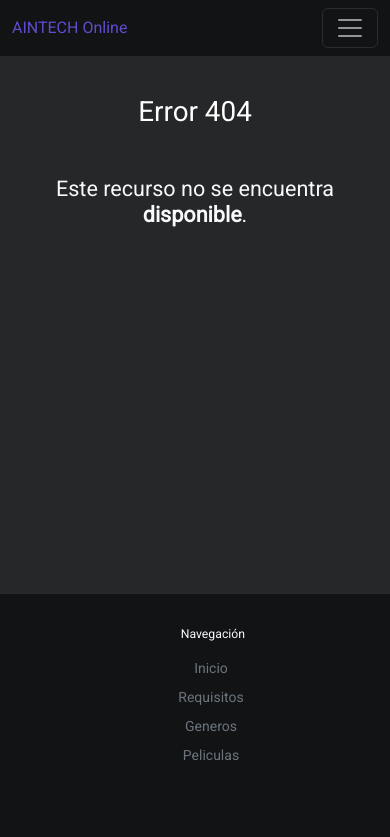
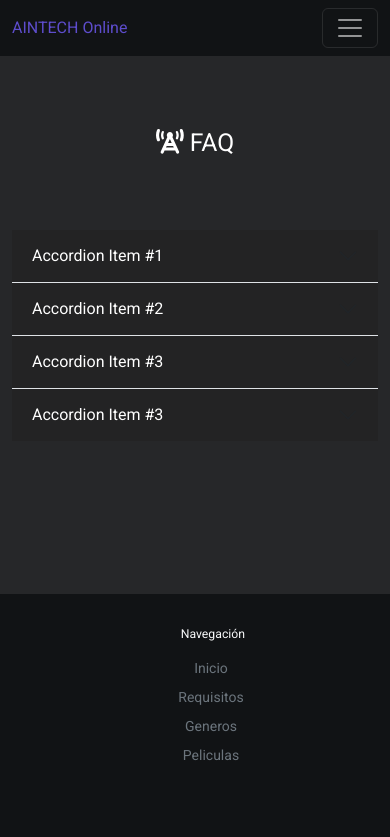
Before and after one commit to silvercrow26/aintech-games-frontend, a React (Vite) app: page /ayuda in a window 390 px wide. Shown: the top 837 px of the page. Built offline with nearby package versions, Linux system fonts and the light colour scheme; no server answers.

Commit message:
FAQpage added

```diff
--- a/src/App.css
+++ b/src/App.css
@@ -737,5 +737,29 @@ footer{
   background:#ccc;
 }
 
+.accordion-button{
+  background-color: #232324 !important;
+  color: white;
+  border: 0px;
+}
+
+.accordion-button:focus {
+  border-color: #262729;
+  box-shadow: none;
+  color: #474bff;
+}
+
+.accordion-button:hover {
+  color: #474bff !important;
+}
+
+.accordion-button.collapsed {
+  color: white;
+}
+
+.accordion-body{
+  background-color: #262729;
+  color: white;
+}
 
 /* BOTON COMPRAR JUEGO  */
--- a/src/games/components/Footer.jsx
+++ b/src/games/components/Footer.jsx
@@ -67,7 +67,7 @@ export const Footer = () => {
               />
             <FontAwesomeIcon
               icon={faYoutube}
-              size="1x "
+              size="1x"
               className=" p-2 rounded-3 text-light iconsFooter"
             />
             <FontAwesomeIcon
--- a/src/games/components/Game/GameCardWithId.jsx
+++ b/src/games/components/Game/GameCardWithId.jsx
@@ -3,9 +3,10 @@ import { useParams } from "react-router-dom";
 import { FontAwesomeIcon } from "@fortawesome/react-fontawesome";
 import { faCartShopping, faGamepad } from "@fortawesome/free-solid-svg-icons";
 import { Disqus, useGameStore } from "../../index";
-
+import { useNavigate } from "react-router-dom";
 
 export const GameCardWithId = () => {
+  const navigate = useNavigate();
   const params = useParams();
   const { games, activeGame, setActiveGame } = useGameStore();
   const url = `${import.meta.env.VITE_API_HOST}/juegos/${params.id}`;
@@ -17,7 +18,9 @@ export const GameCardWithId = () => {
     }
   }, [games]);
 
-  console.log(games);
+  const handleClick = (genre) => {
+    navigate(`/juegos/generos/${genre.normalize("NFD").replace(/[\u0300-\u036f]/g, "").toLowerCase().split(' ').join('-')}`);
+  }
 
   return (
     <>
@@ -95,7 +98,17 @@ export const GameCardWithId = () => {
                           src={activeGame.header_image}
                           className=" gameCardIdWallpaper"
                         />
-                        <p className="text-light  mt-3">Generos: </p>
+                        <p className="text-light  mt-3">
+                          <b>Géneros:</b> {" "}
+                          {activeGame?.detail[0]?.genres.map((dev, i) => {
+                            if (activeGame?.detail[0]?.genres.length - 1 <= i) {
+
+                              return <span key={dev.id} className="text-warning" onClick={() => handleClick(dev.description)}> {dev.description}</span>
+                            }
+                            return <span key={dev.id} className="text-warning" onClick={() => handleClick(dev.description)}> {dev.description}<span className="text-light"> | </span></span>
+                          }
+                          )}
+                        </p>
                         <div className="text-light mb-5 cardDetailGame">
                           <h4>Descripción del juego: </h4>
                           <p
@@ -120,7 +133,7 @@ export const GameCardWithId = () => {
                                   key={i.id}
                                   data-bs-target="#carouselIndice"
                                   data-bs-slide-to={i.id}
-                                  className={(i.id === 0)?`active`:``}
+                                  className={(i.id === 0) ? `active` : ``}
                                   aria-current="true"
                                   aria-label={`"Slide ${i.id + 1}"`}
                                 ></button>
--- a/src/games/components/Game/GameItem.jsx
+++ b/src/games/components/Game/GameItem.jsx
@@ -5,7 +5,7 @@ export const GameItem = ({ games, style }) => {
     return (
         <>
             {games.map(item => (
-                <div data-aos="fade-up" data-aos-duration="500" key={item._id} className={`${style} p-2`}>
+                <div key={item._id} className={`${style} p-2`}>
                     <GameCard {...item} />
                 </div>
             )).reverse()
--- a/src/games/index.js
+++ b/src/games/index.js
@@ -35,6 +35,7 @@ export * from './pages/ErrorPage';
 export * from './pages/PrivacyPolicy';
 export * from './pages/TermsAndConditions';
 export * from './pages/DMCA';
+export * from './pages/FAQPage';
 
 //helpers
 export * from './helpers/getGameDetail';
--- a/src/games/pages/DMCA.jsx
+++ b/src/games/pages/DMCA.jsx
@@ -9,20 +9,30 @@ export const DMCA = () => {
     return (
         <div className='container mt-5 p-5 cardDetailGame'>
             <h4 className='text-center mb-5'>DMCA</h4>
-            <p> {web} pone en conocimiento de las personas autoras, en adelante "{autores}", el presente documento de Ley de derechos de autor del milenio digital (DMCA).</p>
+            <p> {web} pone en conocimiento de las personas autoras, en adelante "{autores}", el presente documento de
+                Ley de derechos de autor del milenio digital (DMCA).</p>
 
             <p>La lectura del mismo permitirá a los {autores} conocer el modo en que {web} recopila y trata la información publicada en la página web.</p>
 
-            <p>{web} recopila información de sus publicaciones de diversos sitios de internet, incluyendo steam, para luego mostrar dicha información a los usuarios. Entre la información recopilada
-                se encuentra el nombre del título(videojuego), requerimientos, especificaciones, desarrolladores, enlaces externos de compra y descarga, esto quiere decir que, {web} en ningun momento aloja
-                en sus servidores dichos enlaces, para estar en correspondencia con la Ley de derechos de autor del milenio digital. Sin embargo {web} eliminará una publicación si los {autores} lo solicitan.
+            <p>{web} recopila información de sus publicaciones de diversos sitios de internet, incluyendo steam, para
+                luego mostrar dicha información a los usuarios. Entre la información recopilada
+                se encuentra el nombre del título(videojuego), requerimientos, especificaciones, desarrolladores, enlaces <b>externos</b> de
+                compra y descarga, esto quiere decir que, {web} en ningun momento aloja
+                en sus servidores dichos enlaces.
             </p>
-            <p>{web} no se responsabiliza por el uso indebido o la mala interpretación que se haga sobre la información mostrada en {web}, para más información, revise los
+            <p>
+                {web} no es responsable del contenido de videojuegos alojado en sitios web de terceros.
+                Por lo tanto, los avisos de infracción de derechos de autor deben dirigirse a los sitios web de terceros
+                responsables donde se aloja el contenido. Si cree que alguno de los contenidos anteriores tiene enlaces a
+                contenido que infringe sus derechos de autor, comuníquese con los sitios web de terceros correspondientes
+                para eliminar su contenido de Internet.
+            </p>
+            <p>{web} no se responsabiliza por el uso indebido o la mala interpretación que se haga sobre la información mostrada en {web}, para más detalles, revise los
                 terminos y condiciones de uso en el siguiente enlace: https://aintech.online/terminos-y-condiciones. {web} tampoco es
                 responsable del material al que se pueda acceder mediante los enlaces a tercernos, esa responsabilidad recae únicamente en dichos sitios web.</p>
 
-            <p>Si es un autor y está en disconformidad o siente que se están infringiendo sus derechos, puede comunicarse con nosotros mediante el correo electrónico {correo} para dar
-                de baja la publicación, siempre y cuando se pueda comprobar que es el legítimo propietario.</p>
+            <p>Si los {autores} presentes están en disconformidad o sienten que se están infringiendo sus
+                derechos, puede comunicarse con nosotros mediante el correo electrónico: {correo}.</p>
         </div>
     )
 }
--- /dev/null
+++ b/src/games/pages/FAQPage.jsx
@@ -0,0 +1,59 @@
+import React from "react";
+import { faTowerCell } from "@fortawesome/free-solid-svg-icons";
+import { FontAwesomeIcon } from "@fortawesome/react-fontawesome";
+export const FAQPage = () => {
+    return (
+        <>
+            <div className="container">
+                <h2 className="text-center mt-5 mb-5">
+                    {" "}
+                    <div className="p-4 container-fluid">
+                        <FontAwesomeIcon icon={faTowerCell} /> FAQ
+                    </div>
+                </h2>
+                <div className="accordion accordion-flush" id="accordionFlushExample">
+                    <div className="accordion-item">
+                        <h2 className="accordion-header" id="flush-headingOne">
+                            <button className="accordion-button collapsed" type="button" data-bs-toggle="collapse" data-bs-target="#flush-collapseOne" aria-expanded="false" aria-controls="flush-collapseOne">
+                                Accordion Item #1
+                            </button>
+                        </h2>
+                        <div id="flush-collapseOne" className="accordion-collapse collapse" aria-labelledby="flush-headingOne" data-bs-parent="#accordionFlushExample">
+                            <div className="accordion-body">Placeholder content for this accordion, which is intended to demonstrate the <code>.accordion-flush</code> class. This is the first item's accordion body.</div>
+                        </div>
+                    </div>
+                    <div className="accordion-item">
+                        <h2 className="accordion-header" id="flush-headingTwo">
+                            <button className="accordion-button collapsed" type="button" data-bs-toggle="collapse" data-bs-target="#flush-collapseTwo" aria-expanded="false" aria-controls="flush-collapseTwo">
+                                Accordion Item #2
+                            </button>
+                        </h2>
+                        <div id="flush-collapseTwo" className="accordion-collapse collapse" aria-labelledby="flush-headingTwo" data-bs-parent="#accordionFlushExample">
+                            <div className="accordion-body">Placeholder content for this accordion, which is intended to demonstrate the <code>.accordion-flush</code> class. This is the second item's accordion body. Let's imagine this being filled with some actual content.</div>
+                        </div>
+                    </div>
+                    <div className="accordion-item">
+                        <h2 className="accordion-header" id="flush-headingThree">
+                            <button className="accordion-button collapsed" type="button" data-bs-toggle="collapse" data-bs-target="#flush-collapseThree" aria-expanded="false" aria-controls="flush-collapseThree">
+                                Accordion Item #3
+                            </button>
+                        </h2>
+                        <div id="flush-collapseThree" className="accordion-collapse collapse" aria-labelledby="flush-headingThree" data-bs-parent="#accordionFlushExample">
+                            <div className="accordion-body">Placeholder content for this accordion, which is intended to demonstrate the <code>.accordion-flush</code> class. This is the third item's accordion body. Nothing more exciting happening here in terms of content, but just filling up the space to make it look, at least at first glance, a bit more representative of how this would look in a real-world application.</div>
+                        </div>
+                    </div>
+                    <div className="accordion-item">
+                        <h2 className="accordion-header" id="flush-headingFour">
+                            <button className="accordion-button collapsed" type="button" data-bs-toggle="collapse" data-bs-target="#flush-collapseFour" aria-expanded="false" aria-controls="flush-collapseThree">
+                                Accordion Item #3
+                            </button>
+                        </h2>
+                        <div id="flush-collapseFour" className="accordion-collapse collapse" aria-labelledby="flush-headingFour" data-bs-parent="#accordionFlushExample">
+                            <div className="accordion-body">Placeholder content for this accordion, which is intended to demonstrate the <code>.accordion-flush</code> class. This is the third item's accordion body. Nothing more exciting happening here in terms of content, but just filling up the space to make it look, at least at first glance, a bit more representative of how this would look in a real-world application.</div>
+                        </div>
+                    </div>
+                </div>
+            </div>
+        </>
+    );
+};
--- a/src/games/pages/GamesPage.css
+++ b/src/games/pages/GamesPage.css
@@ -124,3 +124,30 @@
             width: 100% !important;
         }
 }
+
+/* Accordion */
+.accordion-button{
+    background-color: #232324 !important;
+    color: white;
+    /* border: 1px solid #5e4dcd !important; */
+  }
+
+  .accordion-button:focus {
+    border-color: #262729;
+    box-shadow: none;
+    color: #474bff;
+  }
+
+  .accordion-button:hover {
+    color: #474bff !important;
+  }
+
+  .accordion-button.collapsed {
+    color: white;
+  }
+
+  .accordion-body{
+    background-color: #262729;
+    color: white;
+    border-bottom-color: #262729;
+  }
--- a/src/games/pages/GamesPage.jsx
+++ b/src/games/pages/GamesPage.jsx
@@ -28,7 +28,7 @@ export const GamesPage = () => {
             }
 
           </div>
-          <div data-aos="fade-left" data-aos-duration="1000" className="col-md-4 mostWanted">
+          <div className="col-md-4 mostWanted">
             <GamesMostDownloaded className="mostdownloaded" />
             <Ads />
           </div>
--- a/src/router/AppRouter.jsx
+++ b/src/router/AppRouter.jsx
@@ -8,7 +8,7 @@ import {
     HighRequirementsPage,
     AdminGameDatabase,
     AdminPanel, NewGame, Navbar,
-    GameCardWithId, GamesPage, useGameStore, GenrePage, ErrorPage, useGenreStore, PrivacyPolicy, TermsAndConditions, DMCA
+    GameCardWithId, GamesPage, useGameStore, GenrePage, ErrorPage, useGenreStore, PrivacyPolicy, TermsAndConditions, DMCA, FAQPage
 } from '../games/index';
 import '../App.css';
 import { Wrapper } from '../Wrapper';
@@ -50,6 +50,7 @@ export const AppRouter = () => {
             <Navbar />
             <Routes>
                 <Route path='/' element={<GamesPage />} />
+                <Route path='/ayuda' element={<FAQPage />} />
                 <Route path='/politica-de-privacidad' element={<PrivacyPolicy />} />
                 <Route path='/dmca' element={<DMCA />} />
                 <Route path='/terminos-y-condiciones' element={<TermsAndConditions />} />
```
